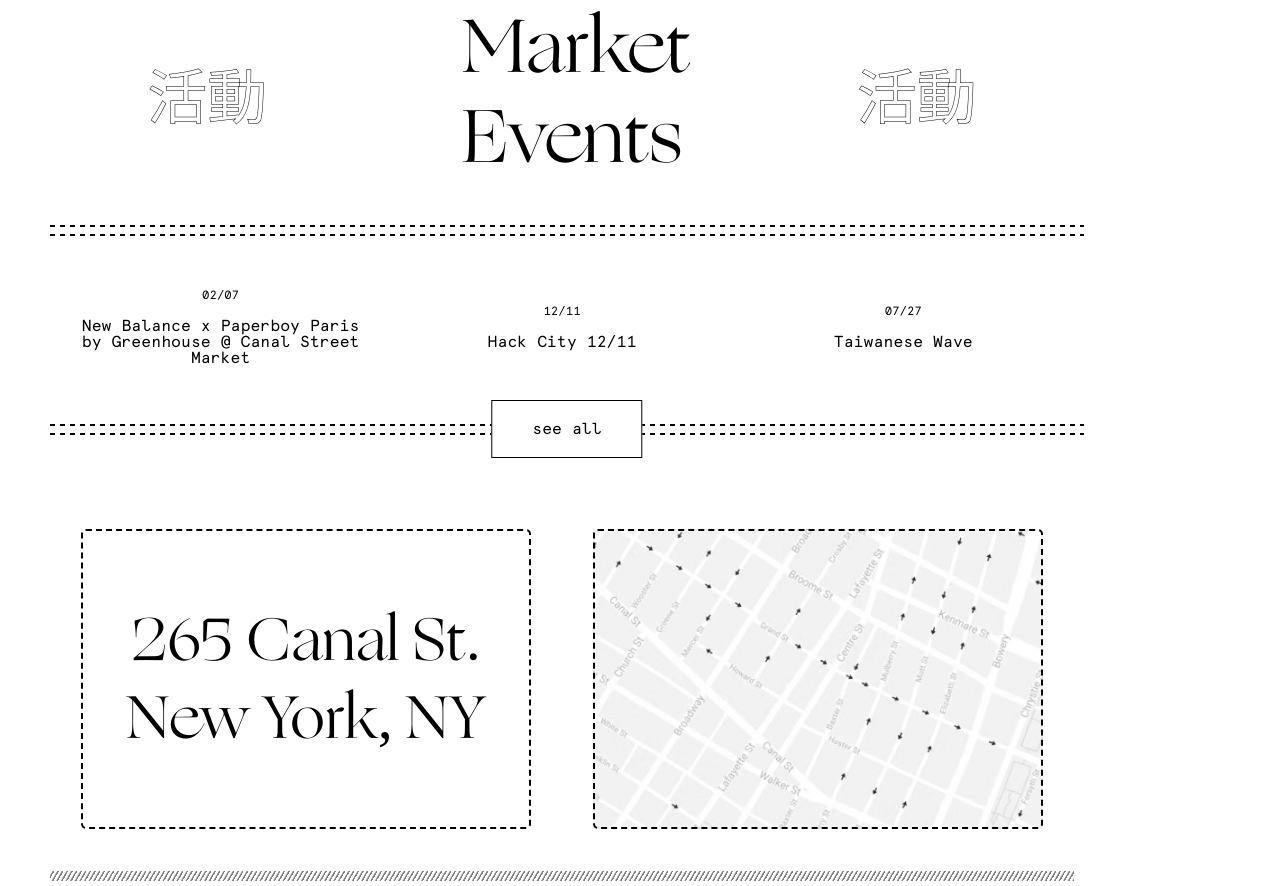
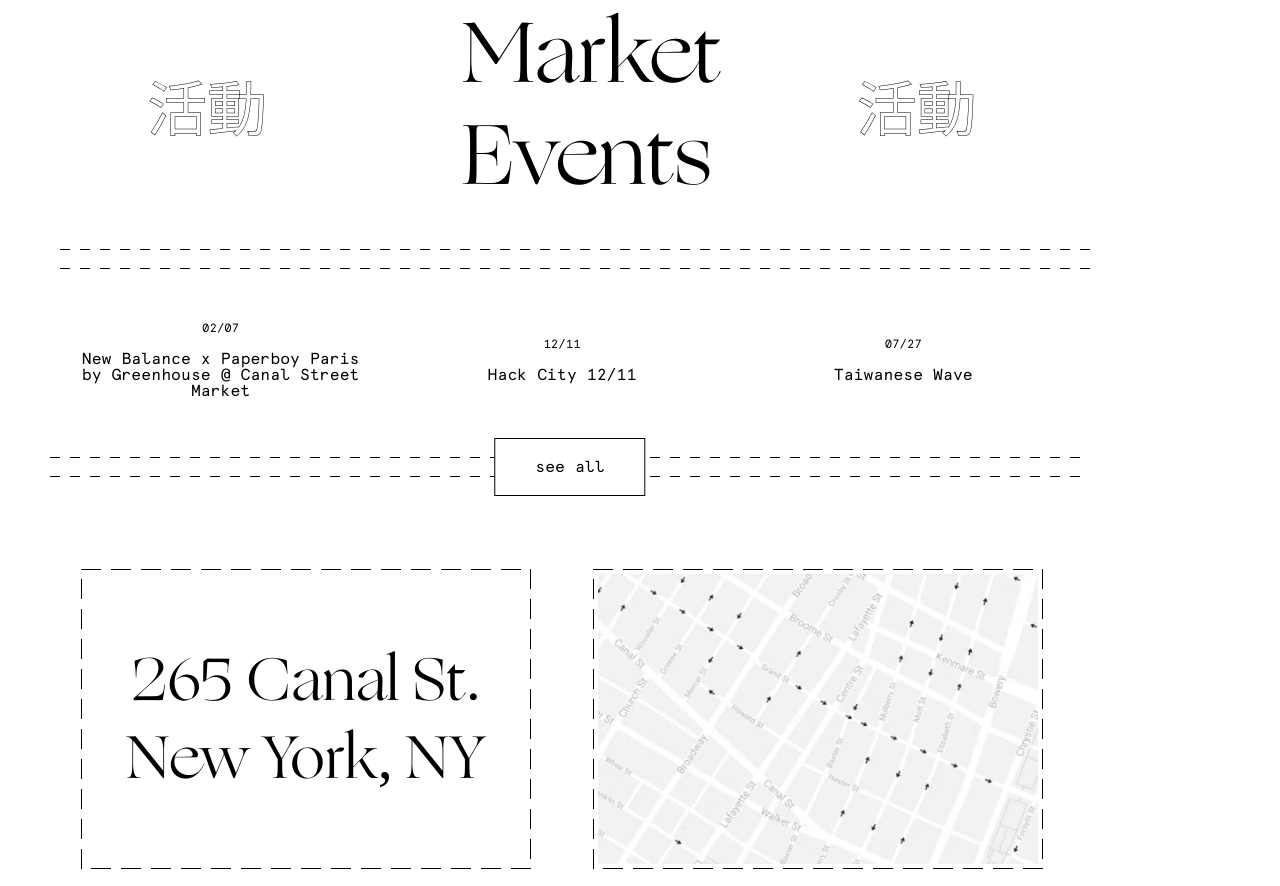
Before and after one commit to IvanTangZhu19/AppMov_Taller_1_Repaso, a plain HTML site: page maq/index.html in a window 1280 px wide. Shown: the part 2574-3460 px from the top of the page. Drawn offline with Linux system fonts and the light colour scheme.

Commit message:
Listo animaciones de linea izq y contenedores discontinuos dando vueltas

```diff
--- a/maq/index.html
+++ b/maq/index.html
@@ -71,7 +71,7 @@
         <div class="content3">Market Events</div>
         <div class="letras_chinas">活動</div>
     </div>
-    <div class="lineas_punteadas"></div>
+    <div class="lineas_discontinuas_der"></div>
     <div class="container2">
         <div>
             <p class="p_ApercuMono_fecha">02/07</p>
@@ -86,7 +86,7 @@
             <p class="p_ApercuMono_content">Taiwanese Wave</p>
         </div>
     </div>
-    <div class="lineas_punteadas">
+    <div class="lineas_discontinuas_izq">
         <button class="btn_see_all">see all</button>
     </div>
     <div class="container2">
@@ -94,7 +94,7 @@
             265 Canal St. New York, NY
         </div>
         <div class="container_discontinuo">
-            <img src="images/mapa.jpg" alt="" class="width_height_texto">
+            <img src="images/mapa.jpg" alt="" class="width_height_img">
         </div>
     </div>
     <div class="linea"></div>
--- a/maq/styles.css
+++ b/maq/styles.css
@@ -151,7 +151,7 @@ br {
 .content3{
     display: flex;
     font-family: 'Ogg';
-    font-size: 75px;
+    font-size: 85px;
     color: #000;
     width: 200px;
     line-height: 1.2;
@@ -163,21 +163,38 @@ br {
     -webkit-text-stroke: 0.5px #000;
 }
 
-.lineas_punteadas{
+.lineas_discontinuas_der{
     display: flex;
     position: relative;
     border-bottom: 2px dashed transparent;
     border-top: 2px dashed transparent;
-    padding: 5px;
+    padding: 8px;
     margin-left: 50px;
     margin-top: 40px;
     margin-bottom: 40px;
     width: 80%;
-    height: 1px;
+    height: 4px;
     justify-content: center;
-    background: linear-gradient(to right, black 50%, transparent 50%) 0 0 / 10px 2px repeat-x,
-    linear-gradient(to right, black 50%, transparent 50%) 0 0 / 10px 2px repeat-x;
-    animation: moveDashed 1s linear infinite;
+    background: linear-gradient(to right, black 50%, transparent 50%) 0 0 / 20px 1px repeat-x,
+    linear-gradient(to right, black 50%, transparent 50%) 0 0 / 20px 1px repeat-x;
+    animation: moveDashedDer 0.4s linear infinite;
+}
+
+.lineas_discontinuas_izq{
+    display: flex;
+    position: relative;
+    border-bottom: 2px dashed transparent;
+    border-top: 2px dashed transparent;
+    padding: 8px;
+    margin-left: 50px;
+    margin-top: 40px;
+    margin-bottom: 40px;
+    width: 80%;
+    height: 4px;
+    justify-content: center;
+    background: linear-gradient(to left, black 50%, transparent 50%) 0 0 / 20px 1px repeat-x,
+    linear-gradient(to left, black 50%, transparent 50%) 0 0 / 20px 1px repeat-x;
+    animation: moveDashedIzq 0.4s linear infinite;
 }
 
 .p_ApercuMono_fecha{
@@ -216,30 +233,27 @@ br {
 
 .container_discontinuo{
     width: 450px;
+    height: 300px;
     margin-top: 50px;
     display: flex;
-    border: 2px solid transparent;
     align-items: center;
-    justify-items: center;
+    justify-content: center;
+    text-align: center;
     cursor: pointer;
     position: relative;
+    background: repeating-linear-gradient(90deg, black 0px, black 20px, transparent 20px, transparent 30px),
+                repeating-linear-gradient(180deg, black 0px, black 20px, transparent 20px, transparent 30px),
+                repeating-linear-gradient(270deg, black 0px, black 20px, transparent 20px, transparent 30px),
+                repeating-linear-gradient(0deg, black 0px, black 20px, transparent 20px, transparent 30px);
+
+    background-size: 100% 1px, 1px 100%, 100% 1px, 1px 100%;
+    background-position: 0 0, 100% 0, 100% 100%, 0 100%;
+    background-repeat: no-repeat;
+    transition: background-position 0.2s;
 }
 
-.container_discontinuo::before {
-    content: "";
-    position: absolute;
-    top: 0;
-    left: 0;
-    width: 100%;
-    height: 100%;
-    box-sizing: border-box;
-    border: 2px dashed black;
-    border-radius: 5px; /* Para suavizar esquinas */
-    animation: none; /* Inicia sin animación */
-}
-
-.container_discontinuo:hover::before {
-    animation: rotateDashed 1s linear infinite;
+.container_discontinuo:hover {
+    animation: moveDashed 0.4s linear infinite;
 }
 
 .texto{
@@ -252,6 +266,12 @@ br {
 .width_height_texto{
     width: 450px;
     height: 300px;
+}
+
+.width_height_img{
+    margin: 0;
+    width: 440px;
+    height: 290px;
 }
 
 .linea{
@@ -308,12 +328,24 @@ br {
     height: 180px;
     margin-top: 50px;
     flex-direction: column;
-    border: 2px dashed black;
     align-items: center;
     justify-content: center;
     cursor: pointer;
     position: relative;
     animation: moverYGirar 4s infinite linear;
+    background: repeating-linear-gradient(90deg, black 0px, black 20px, transparent 20px, transparent 30px),
+                repeating-linear-gradient(180deg, black 0px, black 20px, transparent 20px, transparent 30px),
+                repeating-linear-gradient(270deg, black 0px, black 20px, transparent 20px, transparent 30px),
+                repeating-linear-gradient(0deg, black 0px, black 20px, transparent 20px, transparent 30px);
+
+    background-size: 100% 1px, 1px 100%, 100% 1px, 1px 100%;
+    background-position: 0 0, 100% 0, 100% 100%, 0 100%;
+    background-repeat: no-repeat;
+    transition: background-position 0.3s ease;
+}
+
+.container_discontinuo2:hover {
+    animation: moveDashed 0.4s linear infinite;
 }
 
 .container_discontinuo2 .texto{
@@ -346,11 +378,23 @@ br {
     margin-top: 50px;
     margin-left: 75px;
     flex-direction: column;
-    border: 2px dashed black;
     justify-content: center;
     align-content: center;
     margin-bottom: 20px;
     cursor: pointer;
+    background: repeating-linear-gradient(90deg, black 0px, black 20px, transparent 20px, transparent 30px),
+                repeating-linear-gradient(180deg, black 0px, black 20px, transparent 20px, transparent 30px),
+                repeating-linear-gradient(270deg, black 0px, black 20px, transparent 20px, transparent 30px),
+                repeating-linear-gradient(0deg, black 0px, black 20px, transparent 20px, transparent 30px);
+
+    background-size: 100% 1px, 1px 100%, 100% 1px, 1px 100%;
+    background-position: 0 0, 100% 0, 100% 100%, 0 100%;
+    background-repeat: no-repeat;
+    transition: background-position 0.3s ease;
+}
+
+.container_discontinuo3:hover {
+    animation: moveDashed 0.4s linear infinite;
 }
 
 .container_discontinuo3 .texto{
@@ -396,31 +440,29 @@ br {
     color: black;
 }
 
-@keyframes moveDashed {
+@keyframes moveDashedDer {
     from {
         background-position: 0 0, 0 100%;
     }
     to {
-        background-position: 10px 0, 10px 100%;
+        background-position: 20px 0, 20px 100%;
     }
 }
 
-@keyframes moveDashedContainer {
-    0% {
-        background-position: 0 0;
+@keyframes moveDashedIzq {
+    from {
+        background-position: 20px 0, 20px 100%;
     }
-    100% {
-        background-position: 40px 40px; /* Ajusta la velocidad del movimiento */
+    to {
+        background-position: 0 0, 0 100%;
     }
 }
 
-@keyframes rotateDashed {
-    from {
-        clip-path: inset(0% 0% 0% 0%);
-        transform: rotate(0deg);
+@keyframes moveDashed {
+    0% {
+        background-position: 0 0, 100% 0, 100% 100%, 0 100%;
     }
-    to {
-        clip-path: inset(0% 0% 0% 0%);
-        transform: rotate(360deg);
+    100% {
+        background-position: 30px 0, 100% calc(100% + 30px) , calc(100% - 30px) 100%, 0 -30px;
     }
 }
```
